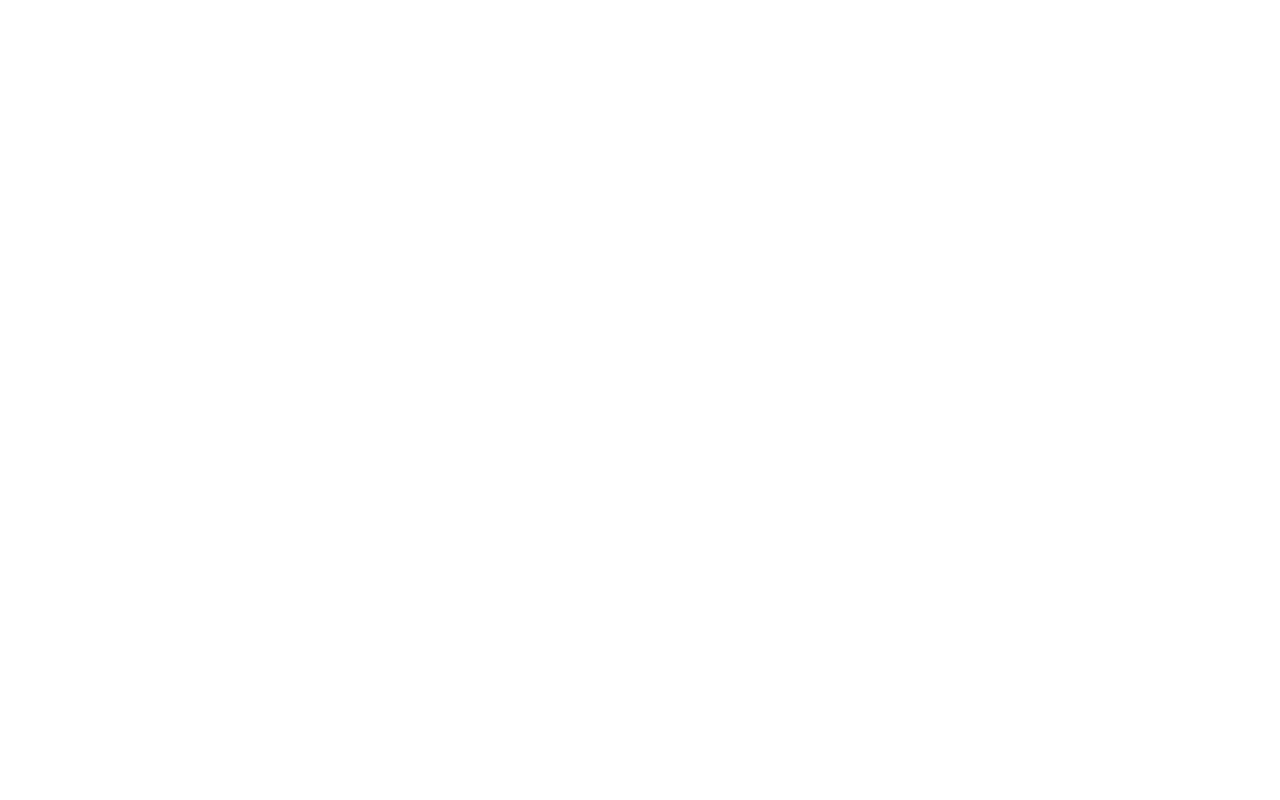
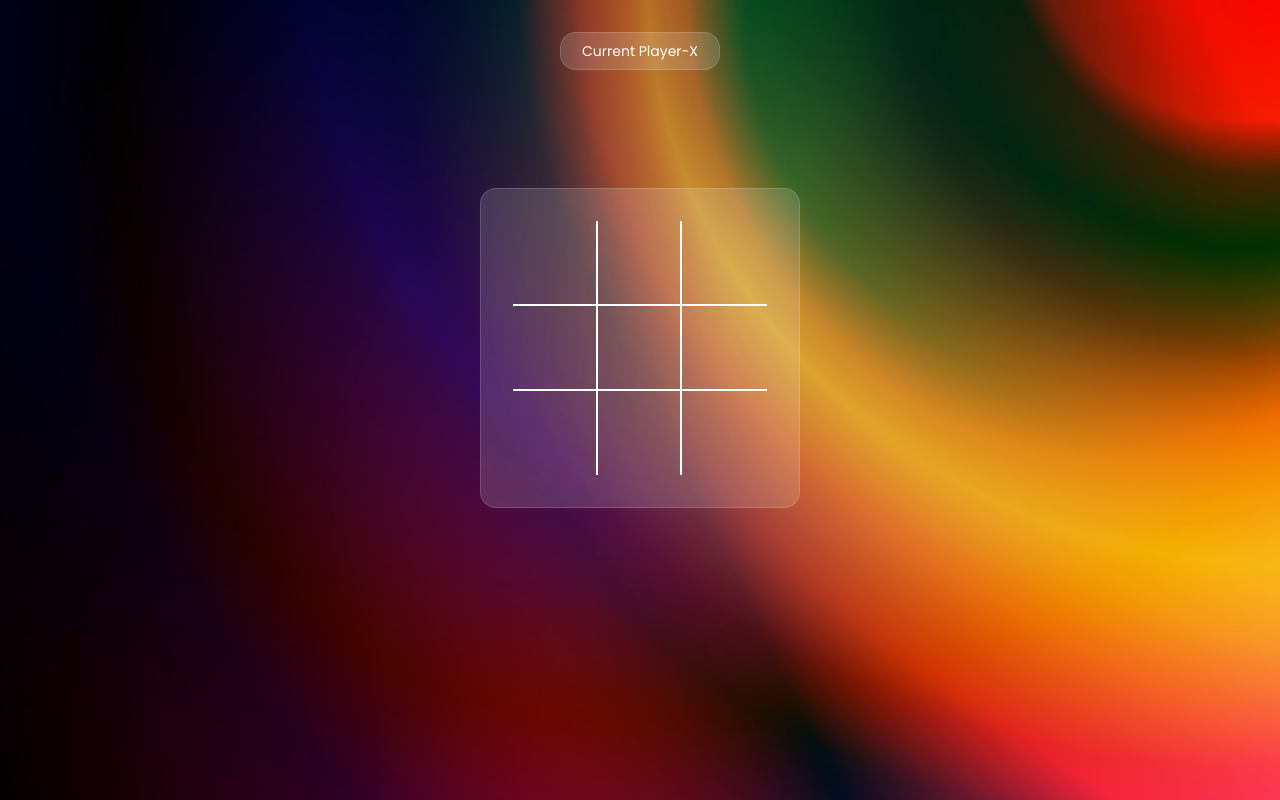
Before and after one commit to Tarun0312/Tic-Tac-Toe, a website built with Vite: page index.html in a window 1280 px wide. Built offline with nearby package versions, Linux system fonts and the light colour scheme.

Commit message:
HTML TAILWIND AND CSS DONE

```diff
--- a/index.html
+++ b/index.html
@@ -1,15 +1,85 @@
 <!DOCTYPE html>
 <html lang="en">
+
 <head>
     <meta charset="UTF-8">
     <meta http-equiv="X-UA-Compatible" content="IE=edge">
     <meta name="viewport" content="width=device-width, initial-scale=1.0">
     <title>Tic-Tac-Toe</title>
+
+    <!-- Google Fonts -->
+
+    <!-- First 2 line build connection with server -->
+    <link rel="preconnect" href="https://fonts.googleapis.com" />
+    <link rel="preconnect" href="https://fonts.gstatic.com" crossorigin />
+
+    <!-- exaxt google font ko import krwaa rhe hai -->
+    <link href="https://fonts.googleapis.com/css2?family=Poppins:wght@200;300;400;500;600;700&display=swap"
+        rel="stylesheet" />
+
     <link rel="stylesheet" href="./main.css">
     <link rel="stylesheet" href="./style.css">
 </head>
+
 <body>
+    <!-- Wrapper -->
+    <div
+        class="wrapper bg-[url('/assets/gradient-bg.jpg')] bg-cover bg-no-repeat bg-center w-[100vw] h-[100vh] flex flex-col items-center overflow-x-hidden">
 
+        <!-- Main-container -->
+
+        <div class="py-8 flex flex-col justify-center gap-[7.4rem] w-11/12 max-w-[480px] mx-auto">
+
+            <!-- game-info -->
+            <div
+                class="game-info bg-[#ffffff26] text-white border-[1px] border-[#ffffff26] rounded-[1rem] px-4 py-2 text-center cursor-pointer text-sm w-[10rem] mx-auto">
+                Current Player-X
+
+            </div>
+
+            <!-- Tic-Tac-Toe -->
+
+            <div
+                class="tick-tac-toe grid grid-cols-3 text-white aspect-square bg-[#ffffff26] border-[1px] rounded-[1rem] border-[#ffffff26] p-8 w-[95%] max-w-[20rem] mx-auto">
+
+                <!-- Box1 -->
+                <div class="box box1"></div>
+
+                <!-- Box2 -->
+                <div class="box box2"></div>
+
+
+                <!-- Box3 -->
+                <div class="box box3"></div>
+
+                <!-- Box4 -->
+                <div class="box box4"></div>
+
+                <!-- Box5 -->
+                <div class="box box5"></div>
+
+                <!-- Box6 -->
+                <div class="box box6"></div>
+
+                <!-- Box7 -->
+                <div class="box box7"></div>
+
+                <!-- Box8 -->
+                <div class="box box8"></div>
+
+                <!-- Box9 -->
+                <div class="box box9"></div>
+            </div>
+
+            <!-- new-game btn -->
+
+            <button
+                class="new-game-btn px-4 py-1 text-white rounded-[1rem] border-[#ffffff26] bg-[#ffffff26] border-[1px] w-[10rem] mx-auto cursor-pointer text-sm">
+                New Game
+            </button>
+        </div>
+    </div>
     <script src="./script.js"></script>
 </body>
+
 </html>
--- a/style.css
+++ b/style.css
@@ -0,0 +1,44 @@
+*,*::after,*::before{
+    margin: 0;
+    padding: 0;
+    box-sizing: border-box;
+    font-family: 'Poppins', 'sans-serif';
+
+}
+
+.box{
+    position: relative;
+    aspect-ratio: 1/1;
+    text-align: center;
+    font-size: 3rem;
+    display: flex;
+    justify-content: center;
+    align-items: center;
+    cursor: pointer;
+
+}
+
+.box1,.box2,.box4,.box5{
+    border-right: 2px solid white;
+    border-bottom: 2px solid white;
+}
+
+.box3,.box6{
+    border-bottom: 2px solid white;
+}
+
+.box7,.box8{
+    border-right: 2px solid white;
+}
+
+.new-game-btn{
+    display: none;
+}
+
+.new-game-btn.active{
+    display: block;
+}
+
+.win{
+   background-color: rgba(0, 255, 0, 0.3);
+}
```
